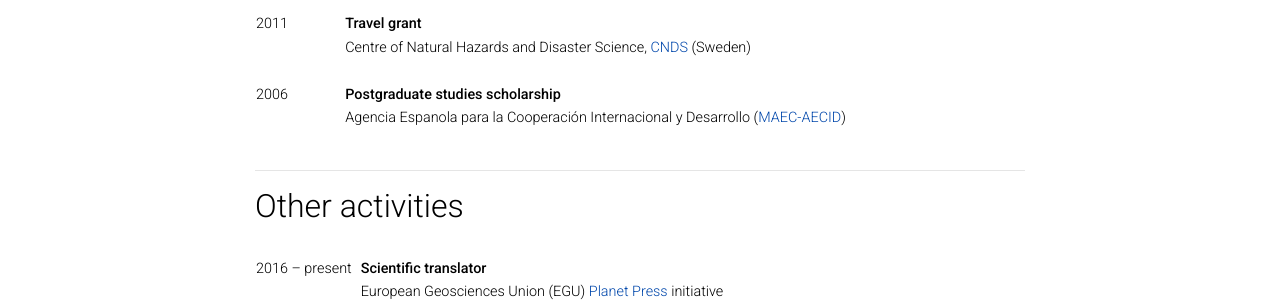
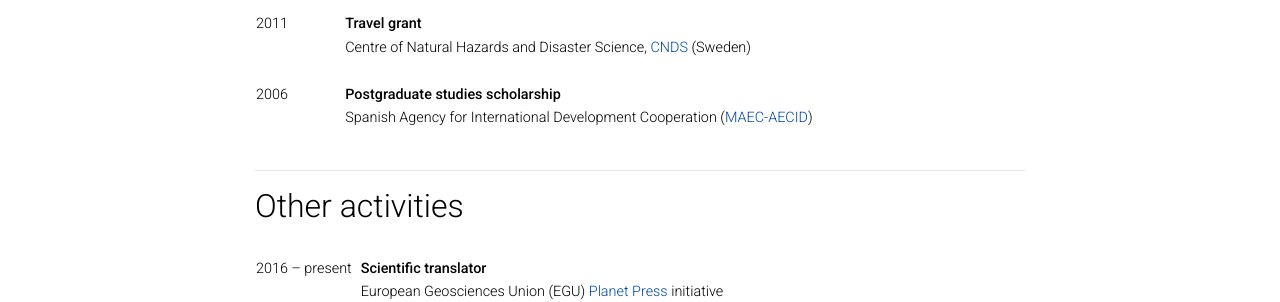
Before and after one commit to AgnesSG/AgnesSG.github.io, a Jekyll site: the page built from _pages/cv.md, in a window 1280 px wide and 900 px high, scrolled down 1991 px. Shown: the part 151-453 px from the top of the window. Built offline with Jekyll 4.4.1, drawn with Linux system fonts in a browser that asks for light colours; nearby versions of some CDN libraries; comment, search, counter and statistics services are not loaded; a style sheet for code colours, icons or effects is not loaded.

Commit message:
Update information

```diff
--- a/_pages/cv.md
+++ b/_pages/cv.md
@@ -88,7 +88,7 @@ nav: true
 | | Centre of Natural Hazards and Disaster Science, [CNDS](https://www.cnds.se/){:target="_blank"} (Sweden) |
 | | |
 | 2006 | **Postgraduate studies scholarship** |
-| | Agencia Espanola para la Cooperación Internacional y Desarrollo ([MAEC-AECID](https://www.aecid.es/ES/becas-y-lectorados/convocatorias-maec-aecid){:target="_blank"}) |
+| | Spanish Agency for International Development Cooperation ([MAEC-AECID](hhttps://www.aecid.es/EN/grants-and-assistantships){:target="_blank"}) |
 | | |
 
 ---
```
